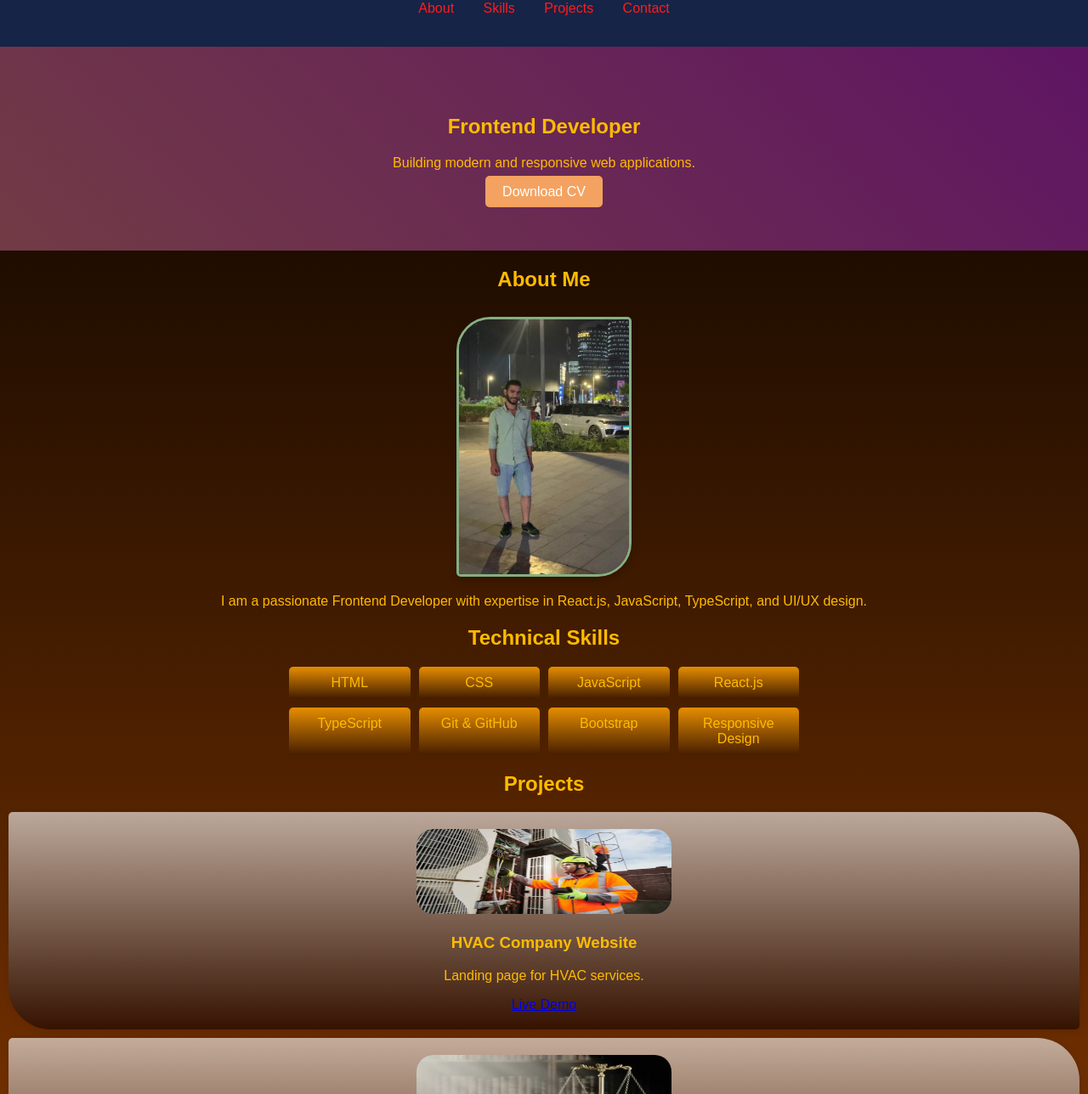
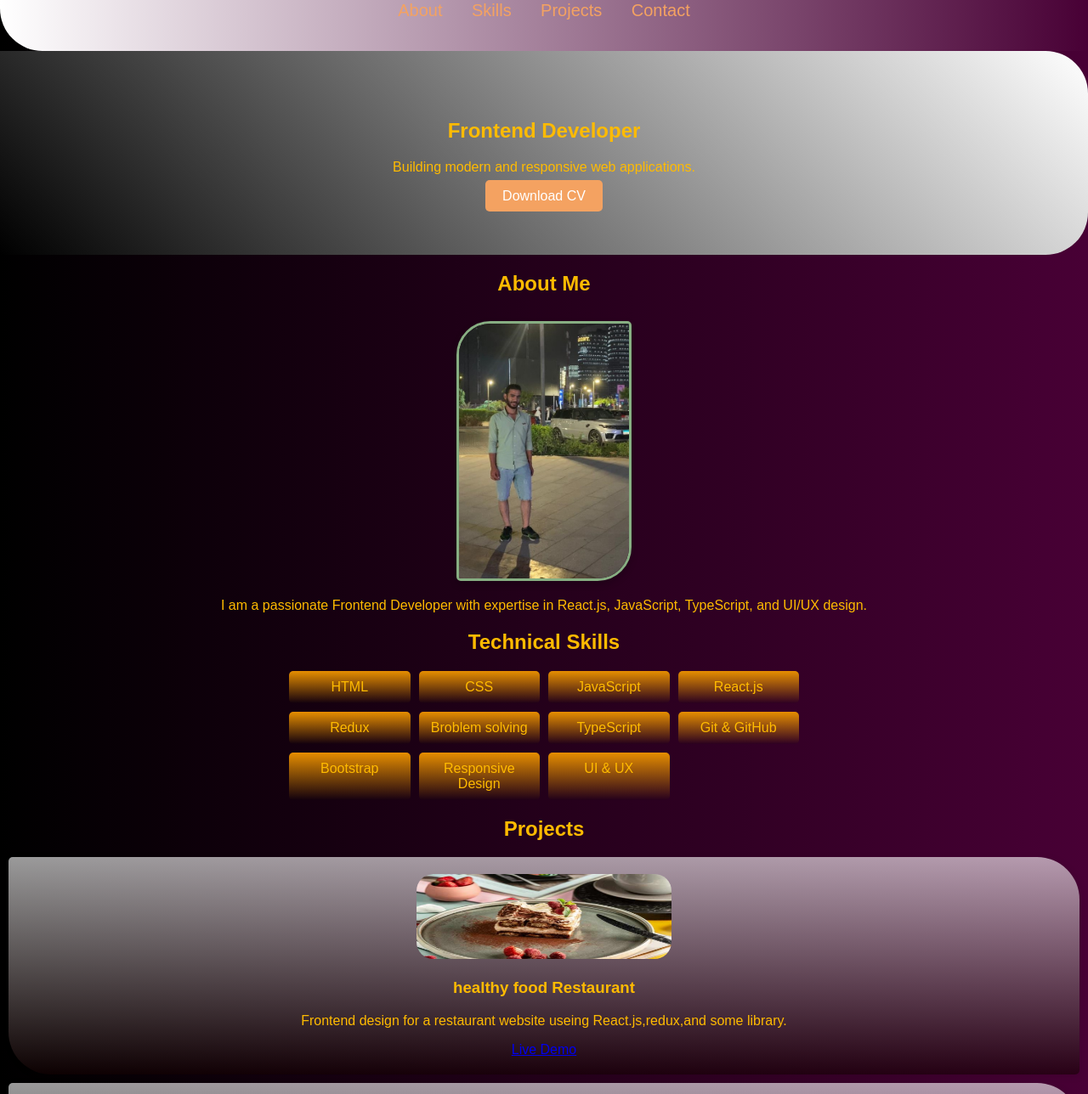
Before and after one commit to ahmedHAMDY2024/portfolio, a plain HTML site: page index.html in a window 1280 px wide. Shown: the part 79-1367 px from the top of the page at 85% size. Drawn offline with nearby package versions, Linux system fonts and the light colour scheme.

Commit message:
add project

```diff
--- a/index.html
+++ b/index.html
@@ -15,10 +15,10 @@
         <h1 class="logo">Ahmed Hamdy</h1>
         <nav>
             <ul>
-                <li><a href="#about">About</a></li>
-                <li><a href="#skills">Skills</a></li>
-                <li><a href="#projects">Projects</a></li>
-                <li><a href="#contact">Contact</a></li>
+                <li><a href="#about" class="link">About</a></li>
+                <li><a href="#skills" class="link">Skills</a></li>
+                <li><a href="#projects" class="link">Projects</a></li>
+                <li><a href="#contact" class="link">Contact</a></li>
             </ul>
         </nav>
     </header>
@@ -46,16 +46,25 @@
             <span>CSS</span>
             <span>JavaScript</span>
             <span>React.js</span>
+            <span>Redux</span>
+            <span>Broblem solving</span>
             <span>TypeScript</span>
             <span>Git & GitHub</span>
             <span>Bootstrap</span>
             <span>Responsive Design</span>
+            <span>UI & UX</span>
         </div>
     </section>
 
     <!-- Projects Section -->
     <section id="projects">
         <h2>Projects</h2>
+        <div class="project">
+            <img src="assets/image-tiramisu-mobile.jpg" class="imgProject" alt="Restaurant Page">
+            <h3>healthy food Restaurant</h3>
+            <p>Frontend design for a restaurant website useing React.js,redux,and some library.</p>
+            <a href="https://ahmedhamdy2024.github.io/healthy-food-/" target="_blank">Live Demo</a>
+        </div>
         <div class="project">
             <img src="assets/istockphoto-2172352979-612x612.webp" class="imgProject" alt="HVAC Project">
             <h3>HVAC Company Website</h3>
--- a/style.css
+++ b/style.css
@@ -2,16 +2,20 @@ body {
   font-family: "Arial", sans-serif;
   margin: 0;
   padding: 0;
-  background: linear-gradient(#000000, #d35800);
+  background: linear-gradient(90deg, #000000, #480035);
   color: #ffbb00;
   text-align: center;
 }
 
 header {
-  background-color: #162447;
+  background: linear-gradient(90deg, #ffffff, #480035);
+  border-radius: 50px 0 0 50px;
   padding: 20px;
 }
-
+.link {
+  font-size: 20px;
+  color: #f4a261;
+}
 .logo {
   font-size: 24px;
   font-weight: bold;
@@ -35,7 +39,8 @@ nav ul li a {
 
 #hero {
   padding: 60px;
-  background: linear-gradient(45deg, #723b45, #5f1563);
+  border-radius: 0 50px 50px 0;
+  background: linear-gradient(45deg, #000000, #ffffff);
 }
 
 .btn {
@@ -80,3 +85,6 @@ nav ul li a {
   height: 100px;
   border-radius: 20px;
 }
+#contact {
+  font-size: 20px;
+}
```
Also changed, not shown: assets/image-tiramisu-mobile.jpg (added).
